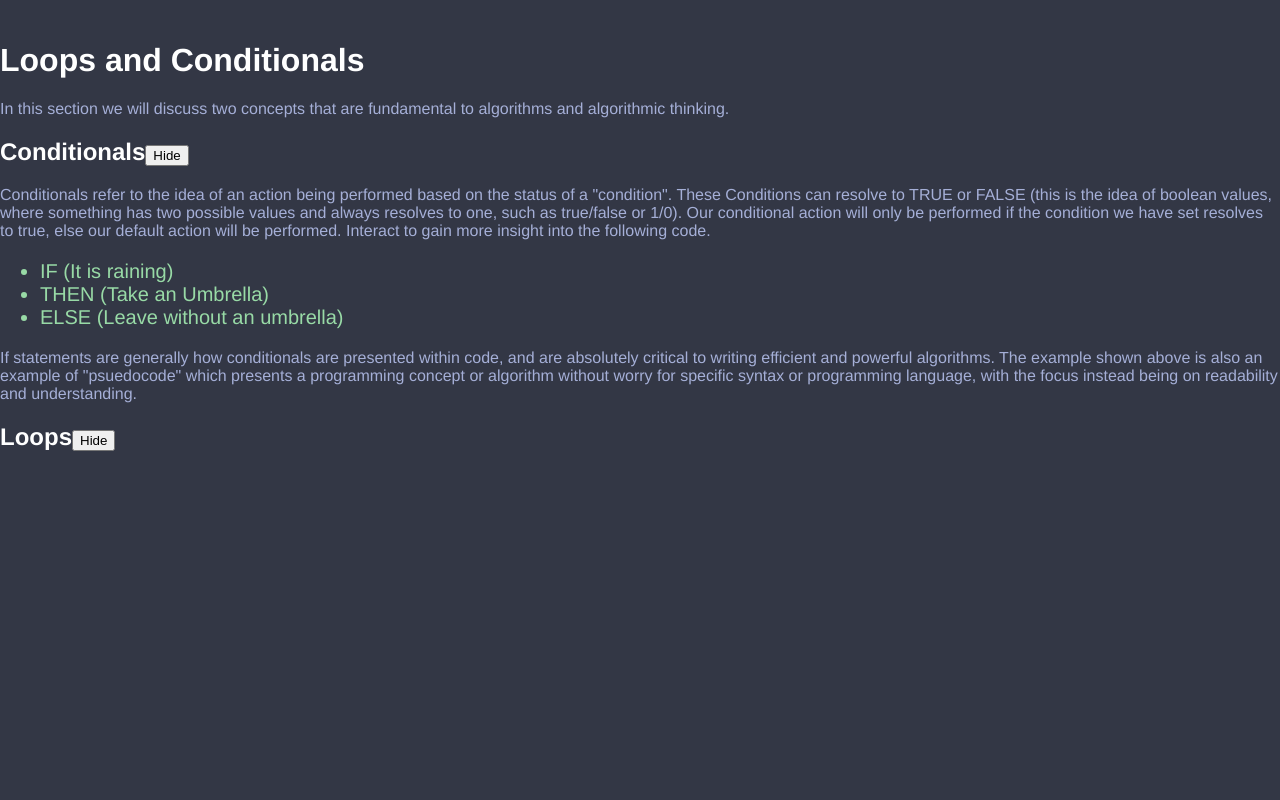
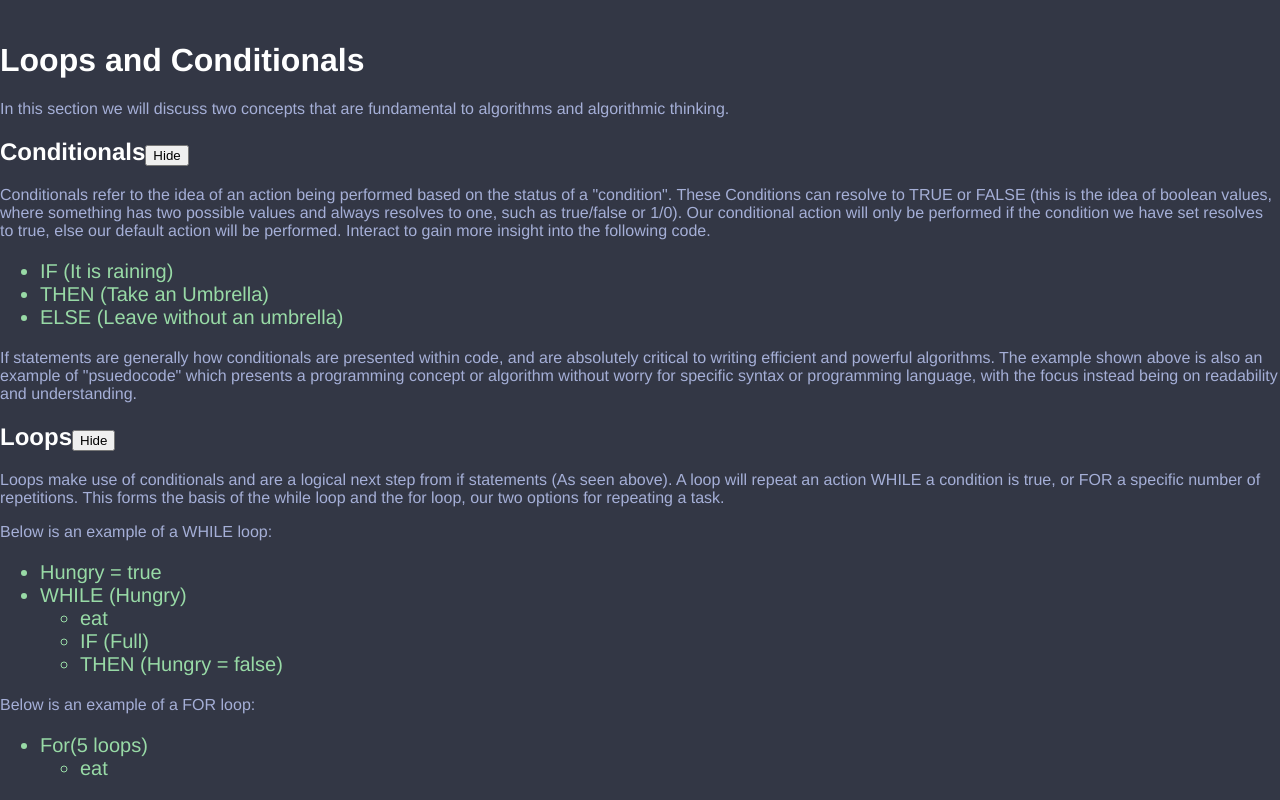
Before and after one commit to Littlewoko/algorithms_pwa, a React (Create React App) app: page /loops in a window 1280 px wide. Shown: the part 186-986 px from the top of the page. Before the commit the page ends 800 px from the top, so only its background shows below. Built offline with nearby package versions, Linux system fonts and the light colour scheme.

Commit message:
loops component has while and for example

```diff
--- /dev/null
+++ b/src/components/ForLoopEx.js
@@ -0,0 +1,21 @@
+import React from "react";
+import ReactTooltip from "react-tooltip";
+
+const loopTip = "The number of repetitions is known prior to the loop commencing."
+
+const ForLoopEx = () => (
+    <div>
+        Below is an example of a FOR loop:
+
+        <ul>
+        <li data-tip={loopTip}>For(5 loops)</li>
+        <ReactTooltip />
+        <ul>
+        <li>eat</li>
+        </ul>
+        </ul>
+
+    </div>
+);
+
+export default ForLoopEx;
--- a/src/components/LoopsDiv.js
+++ b/src/components/LoopsDiv.js
@@ -1,4 +1,6 @@
 import React from 'react';
+import ForLoopEx from './ForLoopEx';
+import WhileLoopEx from './WhileLoopEx';
 
 const showFuncLoop = () => {
     let div = document.getElementById('loopDiv');
@@ -26,7 +28,15 @@ const LoopsDiv = () => (
         </h2>
 
     <div id='loopDiv'>
+        <p>
+            Loops make use of conditionals and are a logical next step from if statements (As seen above).
+            A loop will repeat an action WHILE a condition is true, or FOR a specific number of repetitions.
+            This forms the basis of the while loop and the for loop, our two options for repeating a task.
+        </p>
 
+        <WhileLoopEx />
+
+        <ForLoopEx />
 
     </div>
 
--- /dev/null
+++ b/src/components/WhileLoopEx.js
@@ -0,0 +1,31 @@
+import React from "react";
+import ReactTooltip from "react-tooltip";
+
+const loopTip = "The loop will run WHILE the condition 'hungry' is TRUE. It will run repeatedly until 'hungry' is FALSE, which is checked before each run."
+
+const conditionalTip = "Check whether or not eating has caused us to become full."
+
+const updateTip = "set Hungry to false. This will cause the loop condition to resolve to false causing it to cease running. It is important to update the loop condition at some point in order to prevent infinite loops which can break our programs!"
+
+const setConditionTip = "With a WHILE loop we set up our condition prior to the loop commencing."
+const WhileLoopEx = () => (
+    <div>
+        Below is an example of a WHILE loop:
+
+        <ul>
+            <li data-tip={setConditionTip}>Hungry = true</li>
+            <ReactTooltip />
+            <li data-tip={loopTip}>WHILE (Hungry)</li>
+            <ReactTooltip />
+            <ul>
+                <li>eat</li>
+                <li data-tip={conditionalTip}>IF (Full)</li>
+                <ReactTooltip />
+                <li data-tip={updateTip}>THEN (Hungry = false)</li>
+                <ReactTooltip />
+            </ul>
+        </ul>
+    </div>
+);
+
+export default WhileLoopEx;
```
